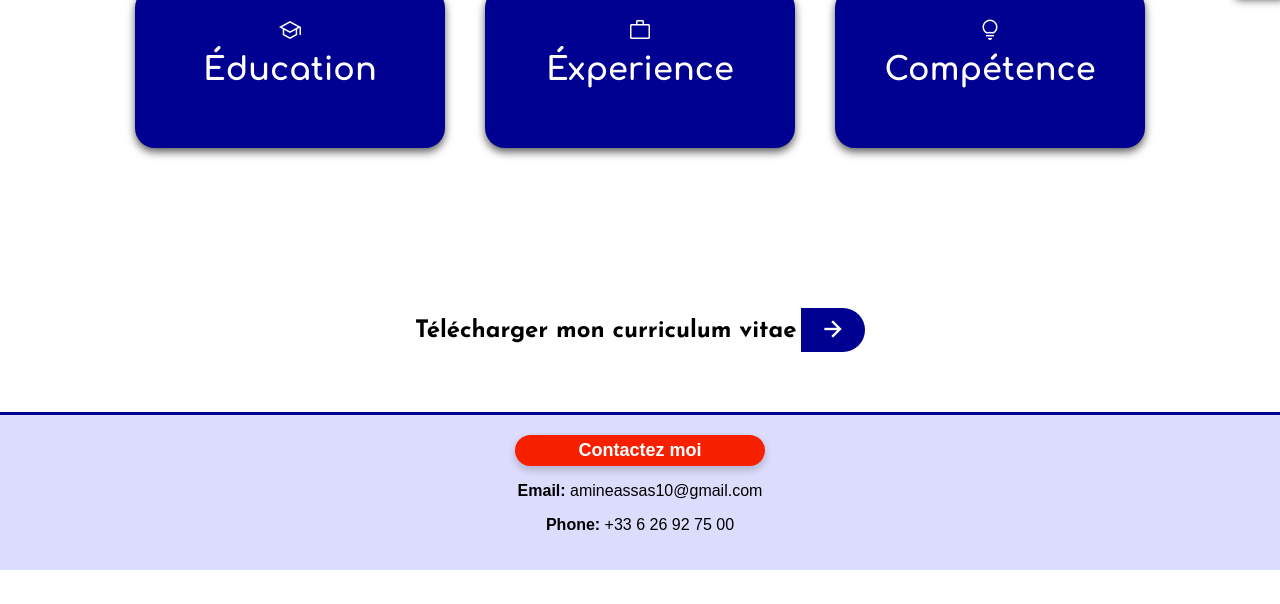
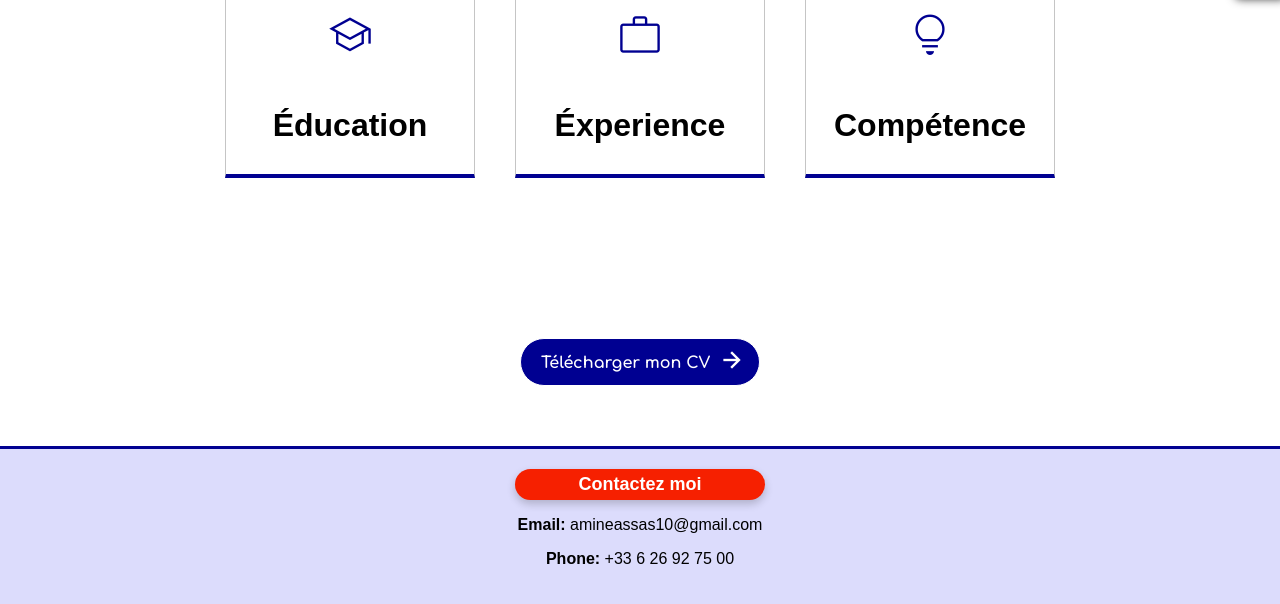
Before and after one commit to amineassas31/amineassas31.github.io, a plain HTML site: page index.html in a window 1280 px wide. Shown: the part 746-1350 px from the top of the page. Before the commit the page ends 1316 px from the top, so only its background shows below. Drawn offline with nearby package versions, Linux system fonts and the light colour scheme; a web font is replaced by a local one.

Commit message:
website update 2.8

```diff
--- a/index.html
+++ b/index.html
@@ -49,28 +49,32 @@
         <section class="container1">
             <a href="education.html"
                 ><div class="card">
-                    <span class="material-symbols-outlined">school</span>
+                    <div class="card-logo-box"><span class="material-symbols-outlined">school</span></div>
+
                     <h2>Éducation</h2>
                 </div></a
             >
             <a href="experience.html"
                 ><div class="card">
-                    <span class="material-symbols-outlined">work</span>
+                    <div class="card-logo-box"><span class="material-symbols-outlined" > work</span></div>
+
                     <h2>Éxperience</h2>
                 </div></a
             >
             <a href="https://www.linkedin.com/in/amine-assas-888756264/details/skills/"
                 ><div class="card">
-                    <span class="material-symbols-outlined">lightbulb</span>
+                    <div class="card-logo-box"><span class="material-symbols-outlined">lightbulb</span></div>
+
                     <h2>Compétence</h2>
                 </div></a
             >
         </section>
         <section class="container3">
-            <t>Télécharger mon curriculum vitae</t>
+
             <a href="CV Amine Assas.pdf" download>
                 <div class="download-btn">
-                    <span class="material-symbols-outlined" style="position:relative; top:4px; " >
+                    <t>Télécharger mon CV</t>
+                    <span class="material-symbols-outlined" style="position:relative; top:4px; left: 5px;" >
                         arrow_forward
                         </span>
                 </div>
--- a/styles.css
+++ b/styles.css
@@ -88,15 +88,6 @@ ul li {
 }
 
 .job,
-footer {
-    background-color: #000;
-    color: #fff;
-    padding: 10px 0;
-    text-align: center;
-    font-family: "Mansalva", sans-serif;
-    font-weight: 400;
-    font-style: normal;
-}
 .container2 {
     margin: 0px auto 0px;
     padding: 20px 20px;
@@ -203,7 +194,7 @@ footer {
     transform: scale(1.1); /* Scales the icon slightly on hover (optional) */
 }
 
-.material-symbols-outlined {
+.location-container .material-symbols-outlined {
     font-variation-settings: "FILL" 0, "wght" 400, "GRAD" 0, "opsz" 50;
 }
 
@@ -216,63 +207,60 @@ footer {
     max-width: 100%;
 }
 .card {
-    background: #000091;
-    color: white;
-    border-radius: 20px; /* Adjusted border-radius for a rounder look */
-    box-shadow: 0 4px 8px rgba(0, 0, 0, 0.635);
-    transition: transform 0.3s, box-shadow 0.3s;
+    background: #ffffff;
+    color: rgb(0, 0, 0);
     width: 250px;
-    height: 100px;
+    height: 200px;
     margin: 20px;
-    padding: 30px;
+    padding: 10px;
     text-align: center;
     display: flex;
     flex-direction: column;
     align-items: center;
-    font-family: "Comfortaa", sans-serif;
-    font-optical-sizing: auto;
-    font-weight: 300;
-    font-style: normal;
+    font-family: "Mansalva", sans-serif;
     cursor: pointer;
+    border-style: solid;
+    border-color: #c5c5c5;
+    border-width: 1.5px;
+    border-bottom-color: #000091;
+    border-bottom-width: 4px;
+    box-sizing: border-box;
 }
 
 .card:hover {
-    transform: translateY(-10px);
-    box-shadow: 0 8px 16px rgba(0, 0, 0, 0.635);
-    font-family: "Mansalva", sans-serif;
-    font-weight: bold;
-    font-style: normal;
+    background-color: #f0f0ff;
 }
 
 .card h2 {
-    margin: 0px 0;
     font-weight: bold;
 }
+.card-logo-box {
+    color: #000091;
+    width: 100%;
+    height: 50%;
+    border-radius: 7px;
+    display: flex;
+    justify-content: center;
+    align-items: center;
+    height: 100%;
+}
+.card .material-symbols-outlined {
+    font-size: 50px;
+    font-variation-settings: "FILL" 0, "wght" 300, "GRAD" 0, "opsz" 50;
+}
 
-.material-symbols-outlined {
-    font-size: 40px; /* Adjusted size for the icons */
-    margin-bottom: 10px;
-    display: inline-block; /* Ensures icons and text are on the same line */
-    line-height: 1; /* Ensures proper vertical alignment */
-}
 a {
     text-decoration: none;
 }
 .container p {
     align-self: center;
 }
-.tls .material-symbols-outlined {
-    margin-right: 10px; /* Adjust spacing between icon and text */
-    vertical-align: middle; /* Align icon vertically with text */
-}
+
 .container3 {
+    margin: auto;
     text-align: center;
-    margin: 80px 0px 0px 0px;
-    position: sticky;
-    align-items: center;
-    display: flexbox;
-    flex-direction: column;
-    vertical-align: middle;
+    width: max-content;
+    justify-content: center;
 }
 
 .download-btn {
@@ -281,19 +269,28 @@ a {
     margin: auto;
     width: max-content;
     padding: 5px 20px;
-    display: inline-flex;
-    border-top-right-radius: 50px;
-    border-bottom-right-radius: 50px;
+    border-radius: 50px;
+    border-width: 1.5px;
+    border-style: solid;
+    transition: all 0.3s;
+}
+.download-btn:hover {
+    background-color: #fff;
+    color: #000091;
 }
 
 .container3 a {
     text-decoration: none;
 }
 .container3 t {
-    font-family: "Josefin Sans", sans-serif;
-    font-weight: bolder;
-    font-size: x-large;
+    font-family: "Comfortaa", sans-serif;
+    font-optical-sizing: auto;
+    font-weight: 700;
+    font-style: normal;
 }
 .container3 .material-symbols-outlined {
     font-variation-settings: "FILL" 0, "wght" 700, "GRAD" 0, "opsz" 50;
+    margin-bottom: 12px;
+    display: inline-block; /* Ensures icons and text are on the same line */
+    line-height: 1; /* Ensures proper vertical alignment */
 }
```
